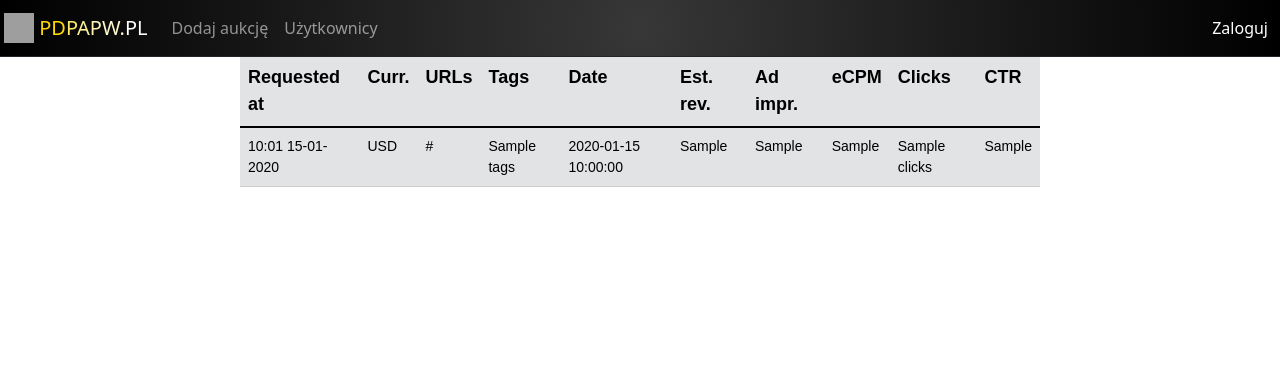
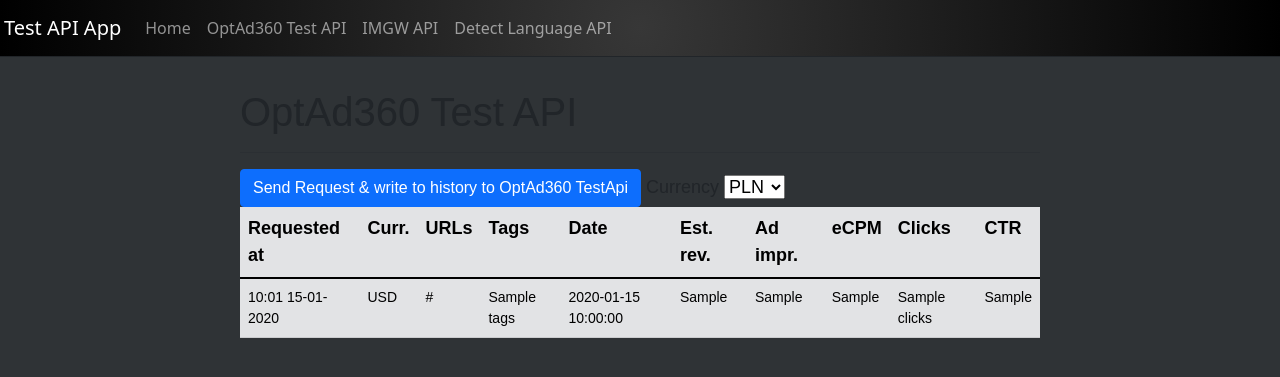
Before and after one commit to Emihilus/Emihilus-apiOptApp, a Symfony app: template templates/main/first.html.twig in a window 1280 px wide. Shown: the top 377 px of the page. Run offline with Twig, Linux system fonts and the light colour scheme; the template is opened without the code that fills it: most values are stand-ins (such as "Sample title", 1, 10 or a date in 2020); some libraries are stand-ins or nearby versions; grey boxes are pictures that could not be loaded.

Commit message:
AUTOCOMMIT: 08-10-2021_17:23:50

```diff
--- a/templates/base.html.twig
+++ b/templates/base.html.twig
@@ -14,14 +14,13 @@
 
 
     </head>
-    <body>
+    <body style="padding-top:70px; background-color: #2F3336;">
 
     <header class='border-bottom border-dark fixed-top' style="background: rgb(55,55,55);
 background: radial-gradient(circle, rgba(55,55,55,1) 0%, rgba(0,0,0,1) 100%);">
 				<nav class="navbar navbar-dark navbar-expand ">
 					<a class="navbar-brand ms-1" href="/">
-						<img class="d-md-inline-block align-bottom" src="{{asset('interface/logo.png')}}" width="30" height="30" alt=""/>
-						<span style="color:#fbd900;">P</span><span style="color:#ffdd00;">D</span><span style="color:#ffeb66;">P</span><span style="color:#fff199;">A</span><span style="color:#fff5b3;">P</span><span style="color:#fff8cc;">W</span><span style="color:#fffce6;">.</span><span style="color:#ffffff;">P</span><span style="color:#ffffff;">L</span>
+						<span style="color:#ffffff;">Test API App</span>
 					</a>
 
 					<button class="navbar-toggler" type="button" data-bs-toggle="collapse" data-bs-target="#mainmenu">
@@ -30,78 +29,29 @@
 
 					<div class="collapse navbar-collapse w-100" id="mainmenu">
 						<ul class="navbar-nav">
+
+                            <li class="nav-item d-none d-sm-block">
+								<a class="nav-link {% if app.request.attributes.get('_route') == 'home' %}active{% endif %}" href="{{path('home')}}">Home</a>
+							</li>
+
+
 							<li class="nav-item d-none d-sm-block">
-								<a class="nav-link {% if app.request.attributes.get('_route') == 'create-auction' %}active{% endif %}" href="{{path('create-auction')}}">Dodaj aukcję</a>
+								<a class="nav-link {% if app.request.attributes.get('_route') == 'first' %}active{% endif %}" href="{{path('first')}}">OptAd360 Test API</a>
 							</li>
 
 							<li class="nav-item d-none d-sm-block">
-								<a class="nav-link {% if app.request.attributes.get('_route') == 'users-list' %}active{% endif %}" href="{{path('users-list')}}">Użytkownicy</a>
+								<a class="nav-link {% if app.request.attributes.get('_route') == 'second' %}active{% endif %}" href="{{path('second')}}">IMGW API</a>
+							</li>
+
+                            <li class="nav-item d-none d-sm-block">
+								<a class="nav-link {% if app.request.attributes.get('_route') == 'thrid' %}active{% endif %}" href="{{path('thrid')}}">Detect Language API</a>
 							</li>
 
 							</ul>
 							</div>
 
 							<div class="collapse navbar-collapse me-1">
-						<ul class="navbar-nav ms-auto">
 
-
-							{% if not app.user %}
-								<li class="nav-item my-auto">
-									<a class="nav-link active" href="{{path('app_login')}}">Zaloguj</a>
-								</li>
-							{% else %}
-								 <li class="nav-item my-auto dropdown">
-
-										<a class="nav-link dropdown-toggle active" data-toggle="dropdown">
-											<b>{{app.user.username}}</b>
-										</a>
-
-										<div class="dropdown-menu dropdown-menu-right">
-
-											<a class="dropdown-item d-sm-none" href="{{path('create-auction')}}">Dodaj aukcję</a>
-
-											<a class="dropdown-item d-sm-none" href="{{path('users-list')}}">Użytkownicy</a>
-
-											<div class="dropdown-divider d-sm-none"></div>
-
-											{% if is_granted("ROLE_ADMIN") %}
-											<a class="dropdown-item" href="{{path('auctions-deleted')}}">Usunięte aukcje</a>
-
-											<a class="dropdown-item" href="{{path('comments-deleted')}}">Usunięte komentarze</a>
-
-											<a class="dropdown-item" href="{{path('comments-newest')}}">Najnowsze komentarze</a>
-
-											<div class="dropdown-divider"></div>
-											{% endif %}
-
-											<a class="dropdown-item" href="{{path('profile-details',{'username': app.user.username})}}">
-												Mój profil
-											</a>
-
-											<a class="dropdown-item" href="{{path('my-profile')}}">
-												Ustawienia konta
-											</a>
-
-											<a class="dropdown-item" href="{{path('app_logout')}}">
-											Wyloguj
-											</a>
-										</div>
-
-								</li>
-
-
-
-							{% endif %}
-
-					{% if app.user %}
-						<div class="icon" id="bell">
-							<img src="https://i.imgur.com/AC7dgLA.png" alt="">
-
-							<span id="notifCount" class="position-absolute badge badge-danger"></span>
-						</div>
-					{% endif %}
-
-</ul>
 
 
 					</div>
--- a/templates/main/first.html.twig
+++ b/templates/main/first.html.twig
@@ -11,7 +11,8 @@
 </style>
 
 <div class="example-wrapper">
-
+    <h1>OptAd360 Test API</h1>
+    <hr>
     <button class="btn btn-primary" onclick="request()">Send Request & write to history to OptAd360 TestApi</button> <label for="sel">Currency</label>
 	<select name="sel" id="select" onchange="processChange()">
 		<option selected value="1">PLN</option>
```
